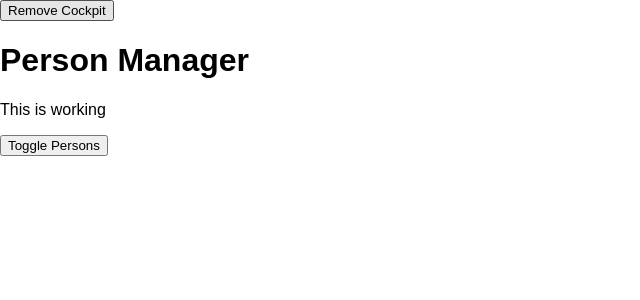
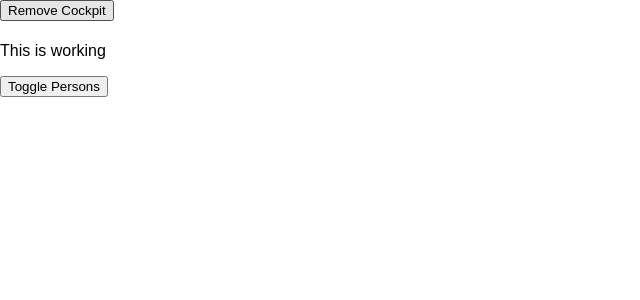
Before and after one commit to Touhid7051/ReactProject, a React app: page / in a window 1280 px wide. Shown: the top 300 px of the page, without its empty margins (0-640 px from the left). Built offline with nearby package versions, Linux system fonts and the light colour scheme.

Commit message:
HOC withClass

```diff
--- a/src/components/Person/Person/Person.js
+++ b/src/components/Person/Person/Person.js
@@ -8,12 +8,12 @@
 const person = (props) => {
     console.log('[Person.js] rendering');
     return (
-        <Fragment>
+        <Aux>
 
             <p onClick={props.click}>I am {props.name} and I am {props.age} years old!  </p>
             <p>{props.children}</p>
             <input type='text' onChange={props.changed} value={props.name} />
-        </Fragment>
+        </Aux>
     )
 
 };
--- a/src/containers/App.js
+++ b/src/containers/App.js
@@ -2,6 +2,8 @@
 import React,{Component} from 'react';
 import Persons from '../components/Person/Persons' ;
 import Cockpit from '../components/Cockpit/Cockpit';
+import withClass from '../hoc/withClass';
+import Aux from '../hoc/Auxiliary';
 
 
 class App extends Component{
@@ -97,7 +99,7 @@
 
     return(
 
-      <div className ={classes.App} >
+      <Aux>
         <button
         onClick={() =>
                 {this.setState({ showCockpit:false })} }>Remove Cockpit</button>
@@ -110,11 +112,11 @@
             ): null}
           {persons}
 
-      </div>
+      </Aux>
 
     );
   // return React.createElement('div' , {className :"App"} ,React.createElement('h1' , null ,'hello' ));
   }
 }
 
-export default App;
+export default withClass(App, classes.App);
--- /dev/null
+++ b/src/hoc/withClass.js
@@ -0,0 +1,11 @@
+import React from 'react';
+
+const withClass=(WrappedComponent, className)=> {
+    return props=>(
+        <div className={className}>
+        <WrappedComponent/>
+        </div>
+    );
+};
+
+export default withClass;
```
Also changed, not shown: 1 other file (tests, documents, lock files or other folders). Lines whose indentation alone changed are shown as unchanged.
